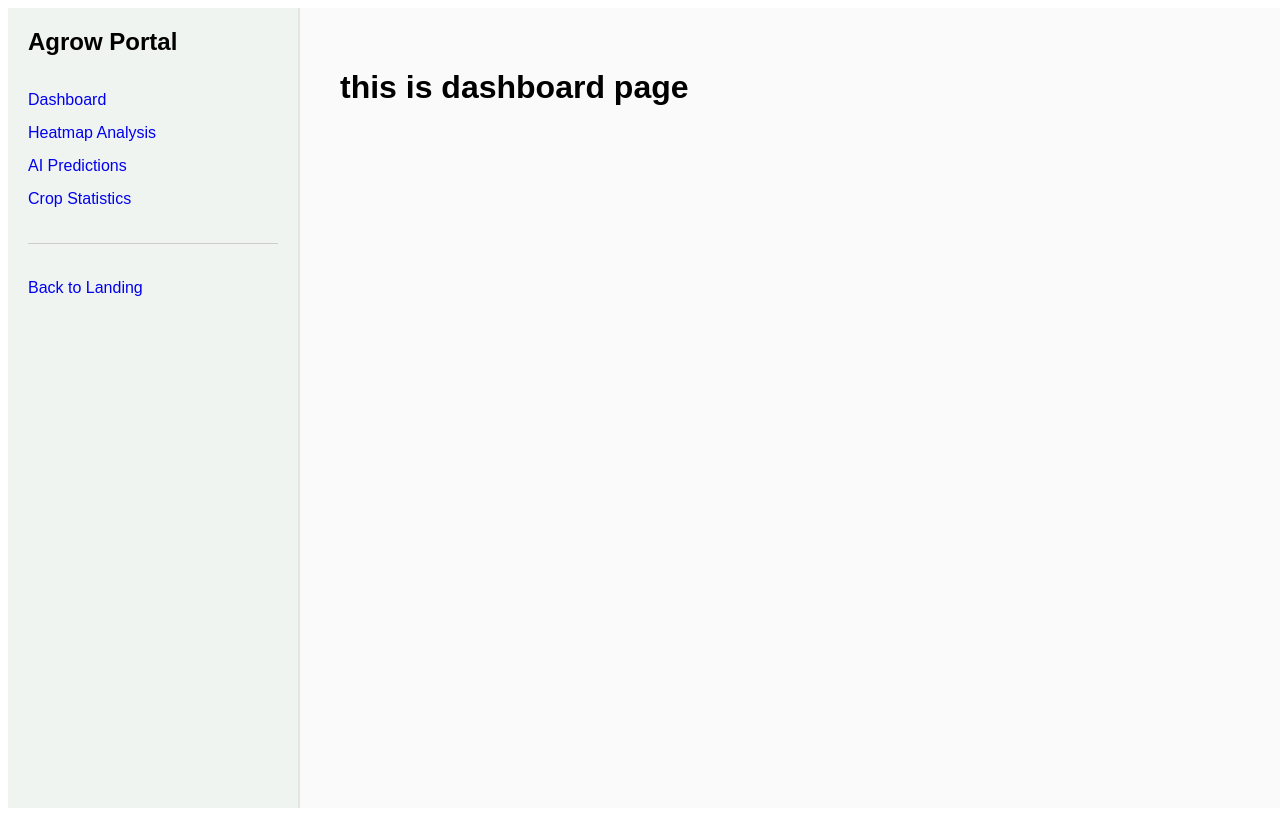
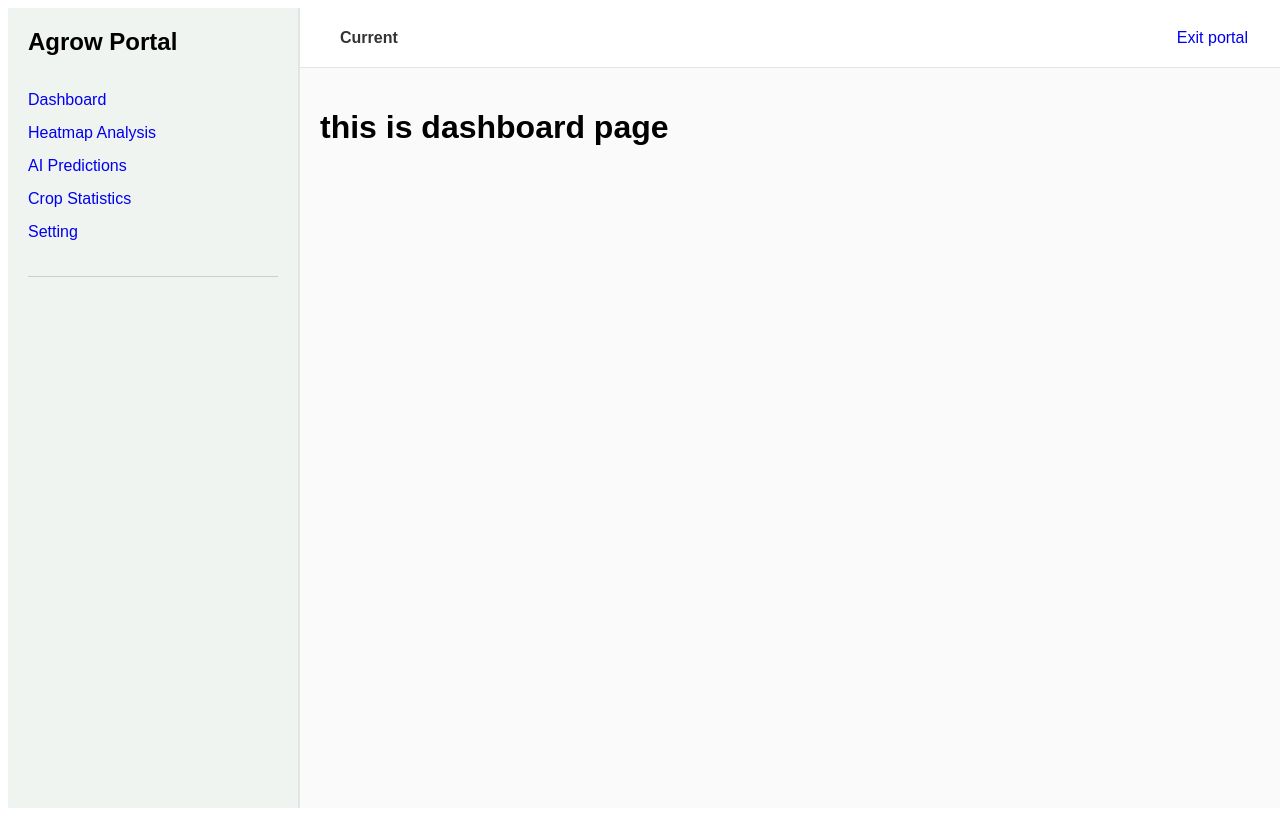
Before and after one commit to lumbanon/GamudaProject, a React (Vite) app in the folder agrow-portal/: page /dashboard in a window 1280 px wide. Built offline with nearby package versions, Linux system fonts and the light colour scheme.

Commit message:
add header in dashboard

```diff
--- a/agrow-portal/src/layouts/DashboardLayout.jsx
+++ b/agrow-portal/src/layouts/DashboardLayout.jsx
@@ -1,4 +1,5 @@
 import { Outlet, Link } from 'react-router-dom'
+import './dashboard-layout.css'
 
 export default function DashboardLayout() {
     return (
@@ -14,19 +15,27 @@ export default function DashboardLayout() {
             }}>
                 <h2 style={{ margin: '0 0 20px 0', color: '#000000', }}>Agrow Portal</h2>
 
-                <Link to="/app/dashboard" style={{ textDecoration: 'none' }} >Dashboard</Link>
-                <Link to="/app/heatmap-analysis" style={{ textDecoration: 'none' }} >Heatmap Analysis</Link>
-                <Link to="/app/ai-predictions" style={{ textDecoration: 'none' }} >AI Predictions</Link>
-                <Link to="/app/crop-statistics" style={{ textDecoration: 'none' }} >Crop Statistics</Link>
+                <Link to="/dashboard" style={{ textDecoration: 'none' }} >Dashboard</Link>
+                <Link to="/dashboard/heatmap-analysis" style={{ textDecoration: 'none' }} >Heatmap Analysis</Link>
+                <Link to="/dashboard/ai-predictions" style={{ textDecoration: 'none' }} >AI Predictions</Link>
+                <Link to="/dashboard/crop-statistics" style={{ textDecoration: 'none' }} >Crop Statistics</Link>
+                <Link to="/dashboard/settings" style={{ textDecoration: 'none' }} >Setting</Link>
 
                 <hr style={{ border: 'none', borderTop: '1px solid #ccc', margin: '20px 0' }} />
-
-                <Link to="/" style={{ textDecoration: 'none' }}>Back to Landing</Link>
             </aside>
 
-            <main style={{ flex: 1, padding: '40px', backgroundColor: '#fafafa', overflowY: 'auto' }}>
-                <Outlet />
-            </main>
+            <div className="main-content-wrapper">
+                <header className="header-panel">
+                    <span className="header-status">Current</span>
+                    <div className="header-profile">
+                        <Link to="/" style={{ textDecoration: 'none' }}><span>Exit portal</span></Link>
+                    </div>
+                </header>
+                <main style={{ flex: 1, padding: '20px', backgroundColor: '#fafafa', overflowY: 'auto' }}>
+                    <Outlet />
+                </main>
+            </div>
+
 
         </div>
     )
--- /dev/null
+++ b/agrow-portal/src/layouts/dashboard-layout.css
@@ -0,0 +1,89 @@
+/* Layout Wrapper */
+.layout-container {
+    display: flex;
+    height: 100vh;
+    width: 100vw;
+    font-family: sans-serif;
+    overflow: hidden;
+}
+
+/* Sidebar */
+.sidebar-panel {
+    width: 250px;
+    background-color: #f0f4f1;
+    border-right: 2px solid #e0e6e1;
+    padding: 20px;
+    display: flex;
+    flex-direction: column;
+    gap: 15px;
+    height: 100%;
+    box-sizing: border-box;
+}
+
+.sidebar-title {
+    margin: 0 0 20px 0;
+    color: #2d6a4f;
+}
+
+.sidebar-link {
+    text-decoration: none;
+    color: #333;
+    padding: 10px;
+    border-radius: 4px;
+    display: block;
+    font-weight: 500;
+    transition: background-color 0.2s ease;
+}
+
+.sidebar-link:hover {
+    background-color: #e2ebe4;
+}
+
+.sidebar-divider {
+    border: none;
+    border-top: 1px solid #ccc;
+    margin: 20px 0;
+}
+
+.sidebar-back-link {
+    color: #666;
+}
+
+/* Right side */
+.main-content-wrapper {
+    flex: 1;
+    display: flex;
+    flex-direction: column;
+    height: 100%;
+}
+
+/* Header */
+.header-panel {
+    height: 60px;
+    background-color: #ffffff;
+    border-bottom: 1px solid #e0e6e1;
+    display: flex;
+    align-items: center;
+    justify-content: space-between;
+    padding: 0 40px;
+    box-sizing: border-box;
+}
+
+.header-status {
+    font-weight: 600;
+    color: #333;
+}
+
+.header-profile {
+    display: flex;
+    align-items: center;
+    gap: 15px;
+}
+
+/* Dynamic */
+.dynamic-content-area {
+    flex: 1;
+    padding: 40px;
+    background-color: #fafafa;
+    overflow-y: auto;
+}
```
